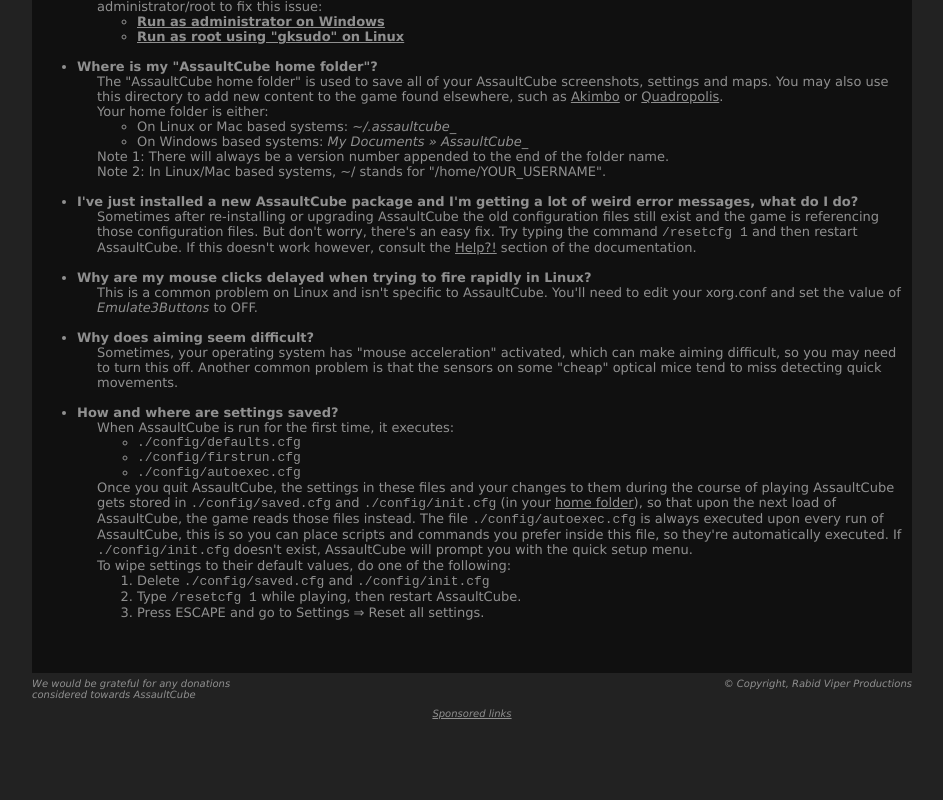
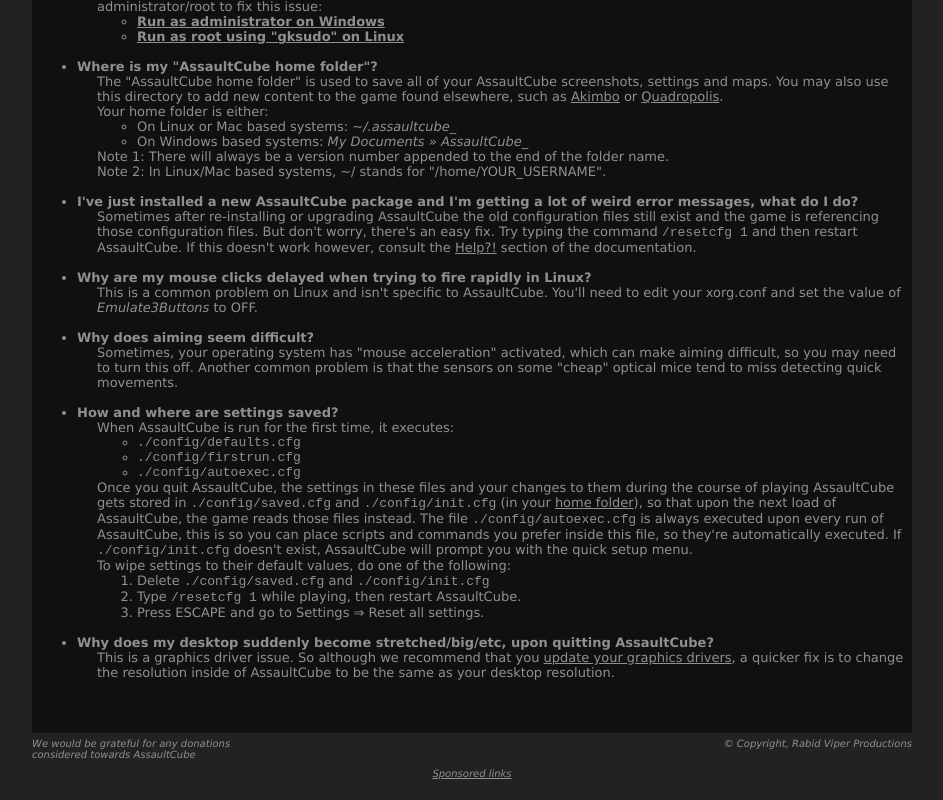
Before and after one commit to assaultcube/assaultcube.github.io, a plain HTML site: page htdocs/docs/faqs.html in a window 1280 px wide. Shown: the part 1009-1809 px from the top of the page, without its empty margins (168-1111 px from the left). Before the commit the page ends 1749 px from the top, so only its background shows below. Drawn offline with nearby package versions, Linux system fonts and the light colour scheme; files that its build step writes are made by us from their sources.

Commit message:
Added an FAQ about fixing resolution upon exit, see thread http://forum.cubers.net/thread-8167-post-162332.html#pid162332

```diff
--- a/htdocs/docs/faqs.html
+++ b/htdocs/docs/faqs.html
@@ -210,6 +210,13 @@
               <li style="font-weight : normal;">Press ESCAPE and go to Settings &#8658; Reset all settings.</li>
             </ol>
           </li>
+          <li id="n15">
+            Why does my desktop suddenly become stretched/big/etc, upon quitting AssaultCube?
+          </li>
+          <li class="ans">
+            This is a graphics driver issue. So although we recommend that you <a href="graphicsdrivers.html">update your graphics drivers</a>,
+            a quicker fix is to change the resolution inside of AssaultCube to be the same as your desktop resolution.
+          </li>
         </ul>
       </div>
       <div id="author">
```
